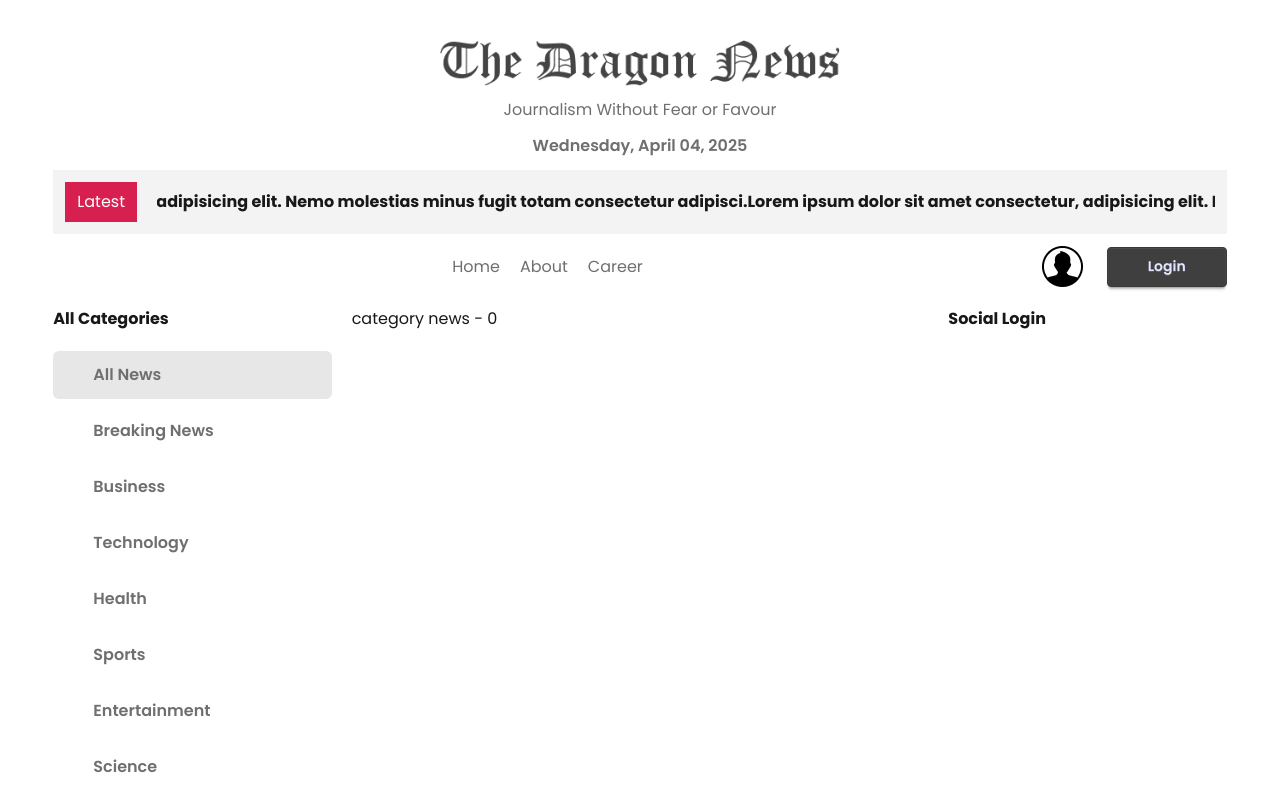
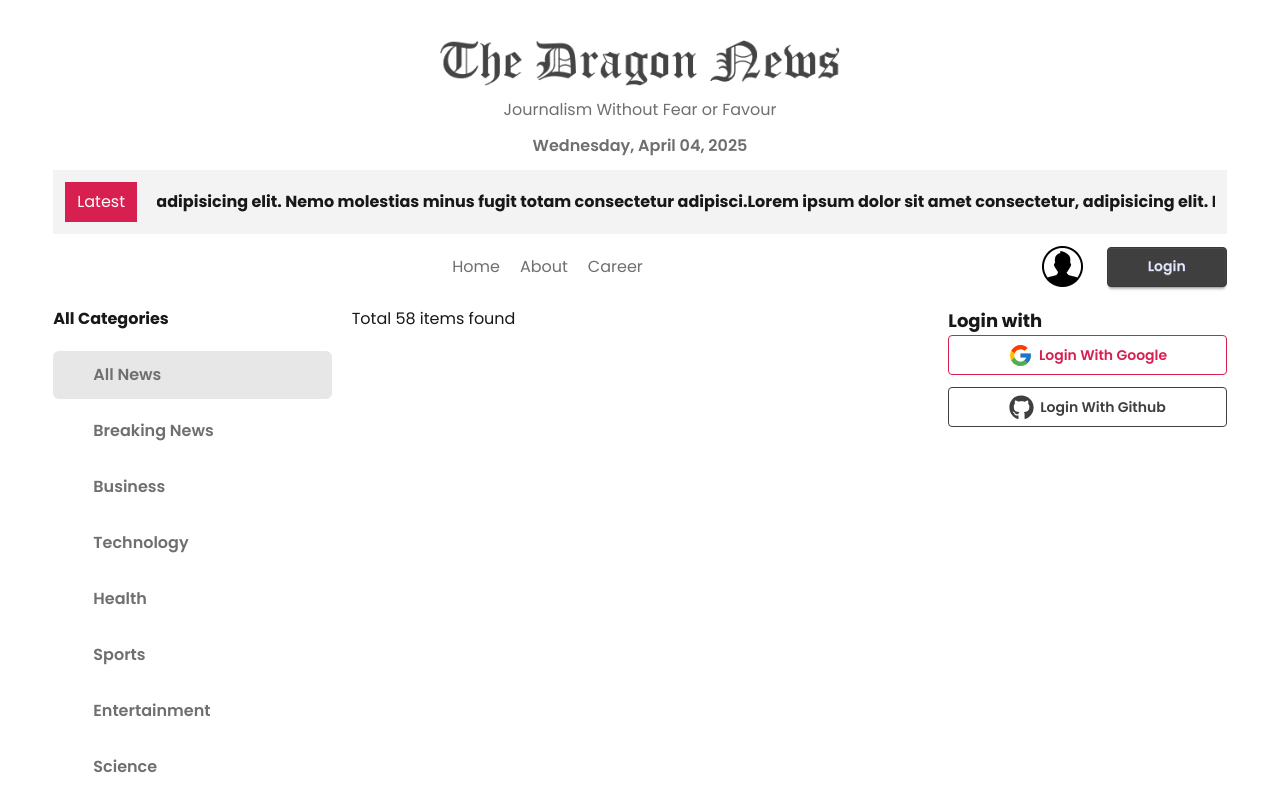
Before and after one commit to mdtanvirislamrakib/Dragon-news-project, a React (Vite) app: page /category/0 in a window 1280 px wide. Shown: the top 800 px of the page. Built offline with nearby package versions, Linux system fonts and the light colour scheme.

Commit message:
load all data by id

```diff
--- a/package.json
+++ b/package.json
@@ -16,6 +16,7 @@
     "react": "^19.0.0",
     "react-dom": "^19.0.0",
     "react-fast-marquee": "^1.6.5",
+    "react-icons": "^5.5.0",
     "react-router": "^7.5.3",
     "tailwindcss": "^4.1.5"
   },
--- a/src/Router/Router.jsx
+++ b/src/Router/Router.jsx
@@ -14,7 +14,16 @@ const router = createBrowserRouter([
             },
             {
                 path: "/category/:id",
+                loader: () => fetch("/news.json"),
                 element: <CategoryNews></CategoryNews>
+            },
+            {
+                path: "/about",
+                element: <div>I am about</div>
+            },
+            {
+                path: "/career",
+                element: <div>I am career</div>
             }
         ]
     },
@@ -26,13 +35,5 @@ const router = createBrowserRouter([
         path: "/news",
         element: <div>News Layout</div>
     },
-    {
-        path: "/about",
-        element: <div>I am about</div>
-    },
-    {
-        path: "/career",
-        element: <div>I am career</div>
-    }
 ]);
 export default router
--- a/src/components/Categories/Categories.jsx
+++ b/src/components/Categories/Categories.jsx
@@ -6,7 +6,6 @@ const categoriesPromise = fetch("/categories.json").then(result => result.json()
 const Categories = () => {
 
     const categories = use(categoriesPromise)
-    console.log(categories);
 
 
     return (
--- a/src/components/HomeLayout/SocialLogin.jsx
+++ b/src/components/HomeLayout/SocialLogin.jsx
@@ -1,9 +1,16 @@
 import React from 'react';
+import { FaGithub  } from "react-icons/fa";
+import { FcGoogle } from "react-icons/fc";
 
 const SocialLogin = () => {
     return (
         <div>
-            <p className="font-bold">Social Login</p>
+            <p className="font-bold text-lg"> Login with</p>
+
+            <div className='space-y-3'>
+               <button className='btn w-full btn-secondary btn-outline'> <FcGoogle size={25} /> Login With Google</button>
+               <button className='btn w-full btn-primary btn-outline'> <FaGithub size={25} /> Login With Github</button>
+            </div>
         </div>
     );
 };
--- a/src/pages/CategoryNews/CategoryNews.jsx
+++ b/src/pages/CategoryNews/CategoryNews.jsx
@@ -1,12 +1,34 @@
-import React from 'react';
-import { useParams } from 'react-router';
+import React, { useEffect, useState } from 'react';
+import { useLoaderData, useParams } from 'react-router';
 
 const CategoryNews = () => {
-    const {id} = useParams()
-    console.log(id);
+
+    const [categoryNews, setCategoryNews] = useState([]);
+
+    const { id } = useParams()
+
+    const data = useLoaderData();
+
+
+    useEffect(() => {
+        if (id == "0") {
+            setCategoryNews(data);
+            return
+        } else if (id == "1") {
+            const filteredNews = data.filter(news => news.others.is_today_pick == true);
+            setCategoryNews(filteredNews);
+            return;
+        } else {
+            const filteredNews = data.filter(news => news.category_id == id)
+            setCategoryNews(filteredNews)
+        }
+
+    }, [data, id])
+
+
     return (
         <div>
-            category news - {id}
+            Total {categoryNews.length} items found
         </div>
     );
 };
```
Also changed, not shown: 1 other file (tests, documents, lock files or other folders).
